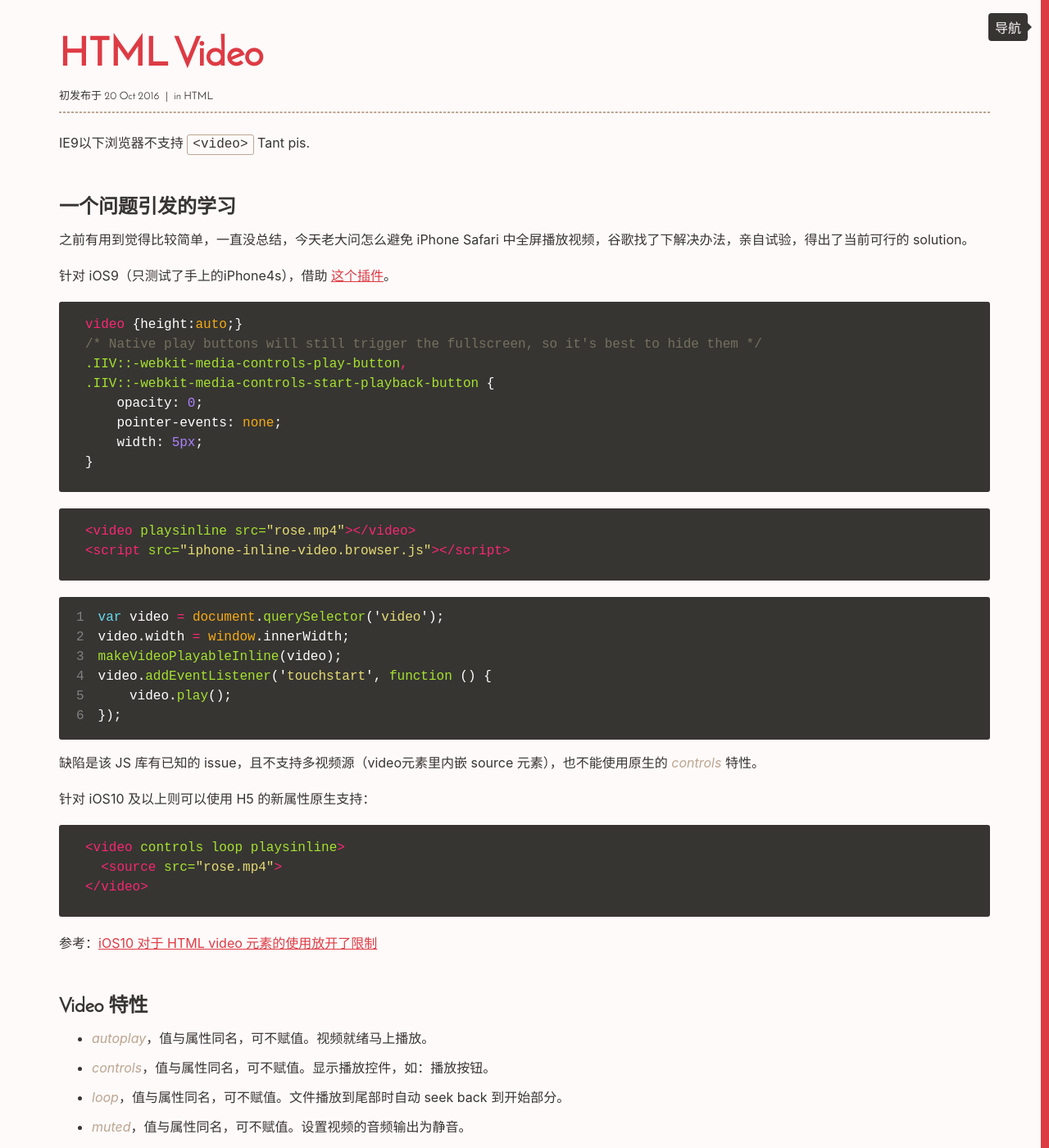
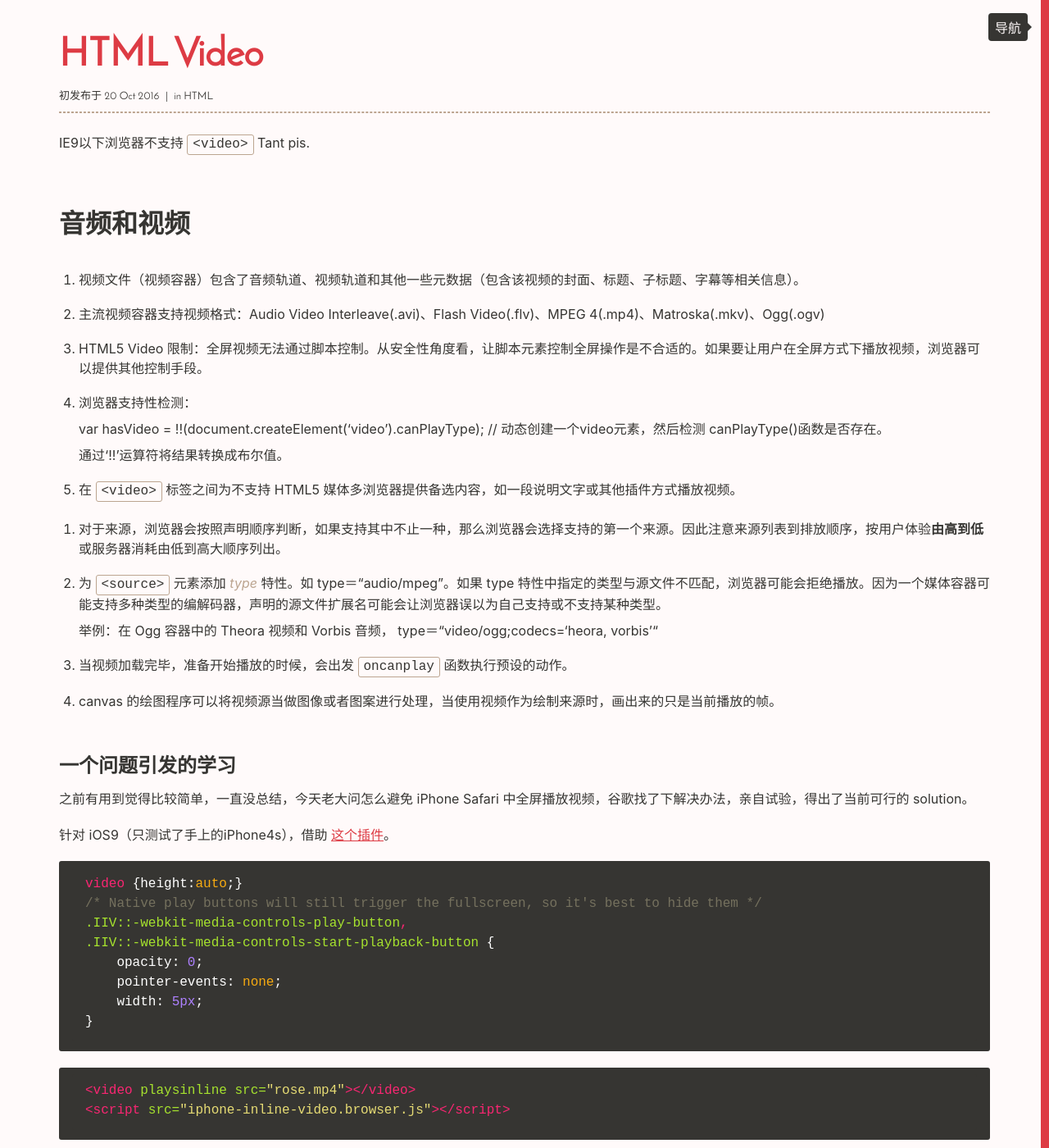
Before and after one commit to Vivi-wu/dive-into-web, a Jekyll site: the page built from _posts/2016-10-20-HTML-Video.markdown, in a window 1280 px wide and 1400 px high. Shown: the whole window at 82% size. Built offline with Jekyll 4.4.1, drawn with Linux system fonts in a browser that asks for light colours; some of the changed text lies outside the part shown.

Commit message:
add post for summary of pro html5 programing
update post for html video,form api

````diff
--- a/_posts/2015-05-03-JavaScript-Number.markdown
+++ b/_posts/2015-05-03-JavaScript-Number.markdown
@@ -158,5 +158,3 @@ var b = num.toPrecision(2); // returns 0.0017
 ```
 
 所有 number 的方法均不改变原来的变量，返回一个新的值。
-
-<span class="t-blue">In JavaScript, all data types have a <code>valueOf()</code> and a <code>toString()</code> method</span>.
--- a/_posts/2016-10-20-HTML-Video.markdown
+++ b/_posts/2016-10-20-HTML-Video.markdown
@@ -4,13 +4,39 @@ category: HTML
 ---
 IE9以下浏览器不支持 `<video>` Tant pis.
 
+## 音频和视频
+
+1. 视频文件（视频容器）包含了音频轨道、视频轨道和其他一些元数据（包含该视频的封面、标题、子标题、字幕等相关信息）。
+
+2. 主流视频容器支持视频格式：Audio Video Interleave(.avi)、Flash Video(.flv)、MPEG 4(.mp4)、Matroska(.mkv)、Ogg(.ogv)
+
+3. HTML5 Video 限制：全屏视频无法通过脚本控制。从安全性角度看，让脚本元素控制全屏操作是不合适的。如果要让用户在全屏方式下播放视频，浏览器可以提供其他控制手段。
+
+4. 浏览器支持性检测：
+
+    var hasVideo = !!(document.createElement('video').canPlayType);  // 动态创建一个video元素，然后检测 canPlayType()函数是否存在。
+
+    通过‘!!'运算符将结果转换成布尔值。
+
+5. 在 `<video>` 标签之间为不支持 HTML5 媒体多浏览器提供备选内容，如一段说明文字或其他插件方式播放视频。
+
+<!--more-->
+
+6. 对于来源，浏览器会按照声明顺序判断，如果支持其中不止一种，那么浏览器会选择支持的第一个来源。因此注意来源列表到排放顺序，按用户体验**由高到低**或服务器消耗由低到高大顺序列出。
+
+7. 为 `<source>` 元素添加 _type_ 特性。如 type＝“audio/mpeg”。如果 type 特性中指定的类型与源文件不匹配，浏览器可能会拒绝播放。因为一个媒体容器可能支持多种类型的编解码器，声明的源文件扩展名可能会让浏览器误以为自己支持或不支持某种类型。
+
+    举例：在 Ogg 容器中的 Theora 视频和 Vorbis 音频， type＝“video/ogg;codecs=‘heora, vorbis’“
+
+8. 当视频加载完毕，准备开始播放的时候，会出发 `oncanplay` 函数执行预设的动作。
+
+9. canvas 的绘图程序可以将视频源当做图像或者图案进行处理，当使用视频作为绘制来源时，画出来的只是当前播放的帧。
+
 ### 一个问题引发的学习
 
 之前有用到觉得比较简单，一直没总结，今天老大问怎么避免 iPhone Safari 中全屏播放视频，谷歌找了下解决办法，亲自试验，得出了当前可行的 solution。
 
 针对 iOS9（只测试了手上的iPhone4s），借助 [这个插件](https://github.com/bfred-it/iphone-inline-video)。
-
-<!--more-->
 
 ```css
 video {height:auto;}
@@ -51,8 +77,14 @@ video.addEventListener('touchstart', function () {
 
 ### Video 特性
 
-+ _autoplay_，值与属性同名，可不赋值。视频就绪马上播放。
-+ _controls_，值与属性同名，可不赋值。显示播放控件，如：播放按钮。
++ _autoplay_，值与属性同名，可不赋值。视频就绪马上播放。通常这样做有两个用途：制造背景氛围、强制用户接收广告。
+
+	如果开发人员有足够的理由对页面的音频或视频使用 autoplay，一定要确保明确提供关闭自动播放的功能。
+
++ _controls_，值与属性同名，可不赋值。显示播放控件，如：播放、停止、跳播以及音量控制。
+
+	如果不设置这个特性，对于音频，页面上将不会出现任何信息（因为音频元素的唯一可视化信息就是它对应的控制界面，此时可以用自从开发的控制界面来控制音频的播放）；对于视频，视频内容会照常显示。
+
 + _loop_，值与属性同名，可不赋值。文件播放到尾部时自动 seek back 到开始部分。
 + _muted_，值与属性同名，可不赋值。设置视频的音频输出为静音。
 + _poster_，值为 url。视频下载时或用户点击播放按钮前显示的图像。如果没有设置该特性，那么直到第一帧可用前，视频元素区域显示 nothing（空白），之后第一帧会作为 poster frame 显示。
@@ -61,16 +93,25 @@ video.addEventListener('touchstart', function () {
     **如果设定了 _autoplay_，则该属性失效**。
 
 + _src_，值为播放视频的 url。可以不指定，在 video 元素内嵌 `<source>` 元素，提供多视频源（为了兼容各种浏览器，至少需要提供 `.ogg` 和 `.mp4` 两种格式的视频源文件）。
-+ _height_、_width_，取值为**数字**，以 CSS pixel 为单位。
++ _height_、_width_，取值为**数字**，以 CSS pixel 为单位（如果设置的宽度与视频本身大小不匹配，可能导致居中显示，上下或左右出现黑色条状区域）。
 
 ### HTML Video 对象的属性和方法
 
 [属性列表](http://www.w3school.com.cn/jsref/dom_obj_video.asp)
+
+只读的媒体特性：
+
++ _duration_（以 s 为单位，如果无法获取时长，则返回 `NaN`），
++ _paused_（如果媒体文件当前被暂停，返回 true。如果还未开始播放，**默认**返回 true），
++ _currentSrc_（以字符串形式返回当前正在播放或已加载到文件，对应于浏览器在 source 元素中选择的文件），
++ _ended_，
++ _startTime_（最早的播放起始时间，一般是 0.0，除非是缓冲过的媒体文件，并且一部分内容已经不在缓冲区），
++ _error_（出错时返回错误代码）
 
 方法较少这里记一下：
 
 + `addTextTrack()`，给视频添加文本轨道
 + `canPlayType()`，检查浏览器可以播放的视频类型。
 + `load()`，重新加载视频。
-+ `play()`，播放视频。
++ `play()`，加载（有必要的话）并播放音频/视频文件。除非音频/视频已经暂停在其他位置，否则默认从开头播放。
 + `pause()`，暂停视频播放。
````
Also changed, not shown: _posts/2015-01-23-JavaScript-Forms-Validation.markdown (+26 -8 lines), _posts/2015-09-02-Pro-HTML5-Programming.markdown (added, +235 -0 lines).
